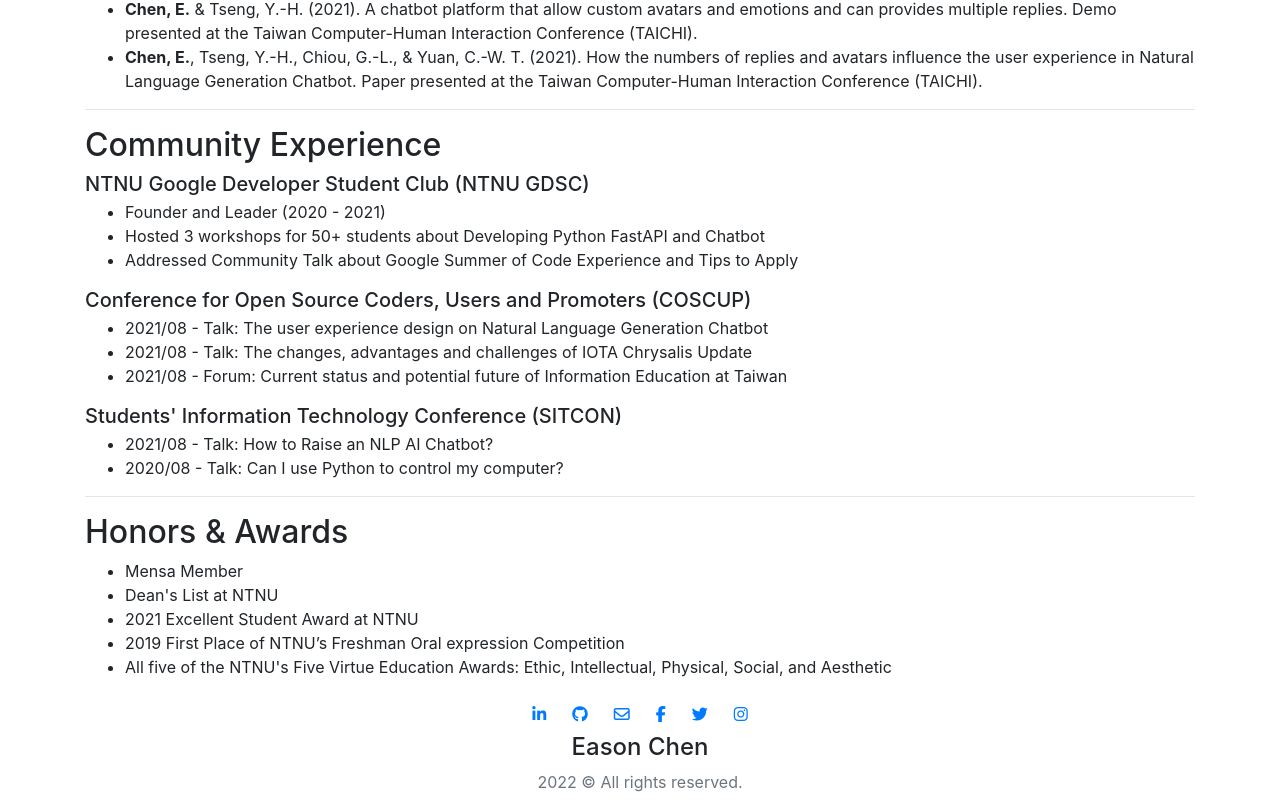
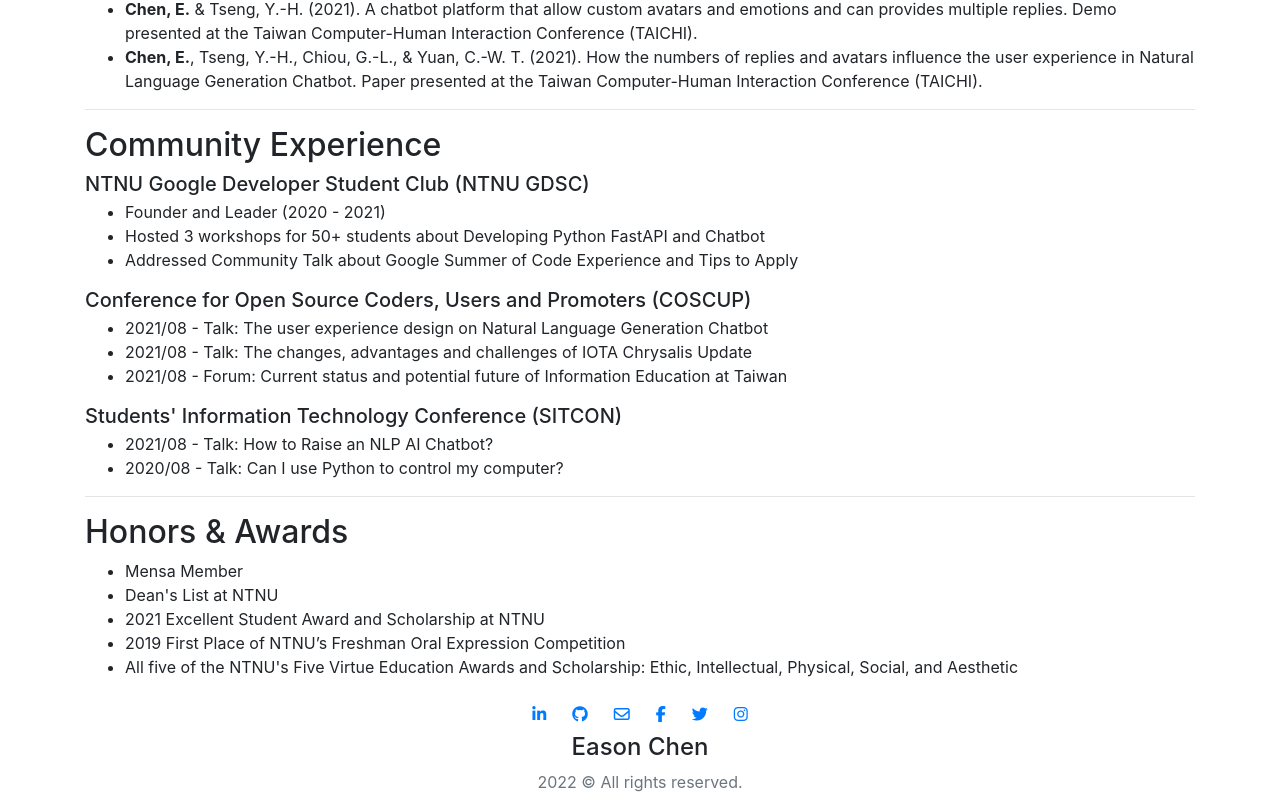
Before and after one commit to EasonC13/CV_Academic, a Nuxt app: page / in a window 1280 px wide. Shown: the part 2094-2904 px from the top of the page. Built offline with nearby package versions, Linux system fonts and the light colour scheme.

Commit message:
fix: hornor awards

```diff
--- a/components/HonorAwards.vue
+++ b/components/HonorAwards.vue
@@ -4,9 +4,9 @@
 		<ul>
       <li>Mensa Member</li>
       <li>Dean's List at NTNU</li>
-      <li>2021 Excellent Student Award at NTNU</li>
-      <li>2019 First Place of NTNU’s Freshman Oral expression Competition</li>
-      <li>All five of the NTNU's Five Virtue Education Awards: Ethic, Intellectual, Physical, Social, and Aesthetic</li>
+      <li>2021 Excellent Student Award and Scholarship at NTNU</li>
+      <li>2019 First Place of NTNU’s Freshman Oral Expression Competition</li>
+      <li>All five of the NTNU's Five Virtue Education Awards and Scholarship: Ethic, Intellectual, Physical, Social, and Aesthetic</li>
     </ul>
 	</div>
 </template>
```
